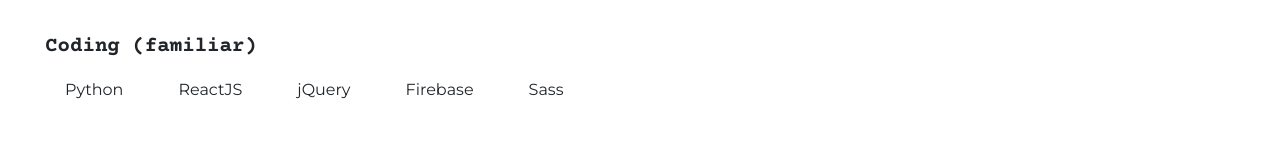
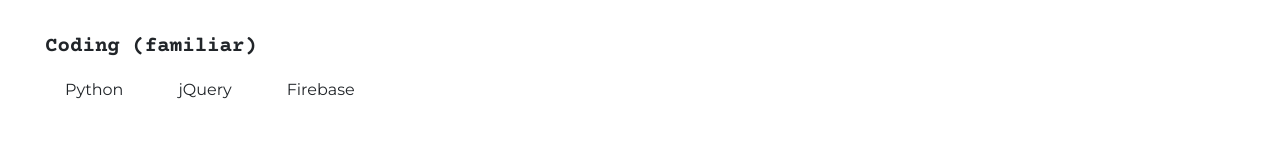
Before and after one commit to fletzkus/My-Portfolio-Site, a plain HTML site: page Resume/skills.html in a window 1280 px wide. Shown: the part 148-308 px from the top of the page. Drawn offline with nearby package versions, Linux system fonts and the light colour scheme.

Commit message:
Skills update

```diff
--- a/Resume/skills.html
+++ b/Resume/skills.html
@@ -28,10 +28,8 @@
           <div class="title"><strong>Coding (familiar)</strong></div>
           <div class="skill-tags">
             <div class="tag">Python</div>
-            <div class="tag">ReactJS</div>
             <div class="tag">jQuery</div>
             <div class="tag">Firebase</div>
-            <div class="tag">Sass</div>
           </div>
         </div>
       </div>
```
